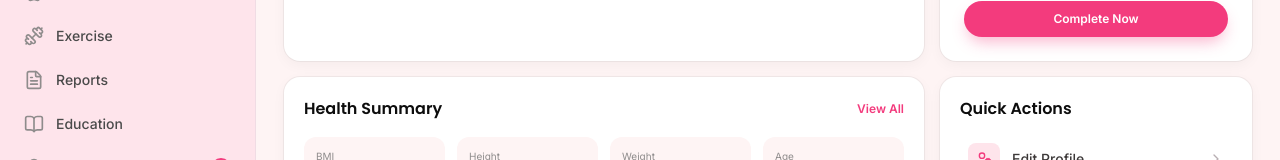
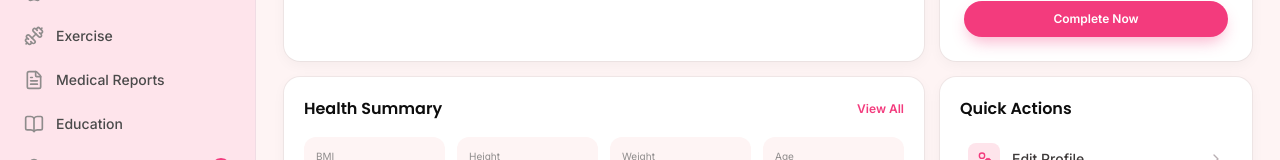
Before and after one commit to KhansaWaheed7/Flora, a React (Vite) app in the folder client/: page /profile in a window 1280 px wide. Shown: the part 413-573 px from the top of the page. Built offline with nearby package versions, Linux system fonts and the light colour scheme; no server answers; sample sign-in values are in the browser's storage; a web font is replaced by a local one.

Commit message:
Medical Report Backend done

```diff
--- a/client/src/components/dashboard/Sidebar.jsx
+++ b/client/src/components/dashboard/Sidebar.jsx
@@ -29,7 +29,7 @@ const navItems = [
   { icon: HeartHandshake, label: "Gynae Assistant", path: "/gynae-assistant" },
   { icon: Apple, label: "Diet & Nutrition", path: "/diet-nutrition" },
   { icon: Dumbbell, label: "Exercise", path: "/exercise" },
-  { icon: FileText, label: "Reports", path: "/reports" },
+  { icon: FileText, label: "Medical Reports", path: "/medical-reports" },
   { icon: BookOpen, label: "Education", path: "/education" },
   { icon: Bell, label: "Notifications", badge: 2, path: "/notifications" },
   { icon: User, label: "Profile", path: "/profile" },
```
